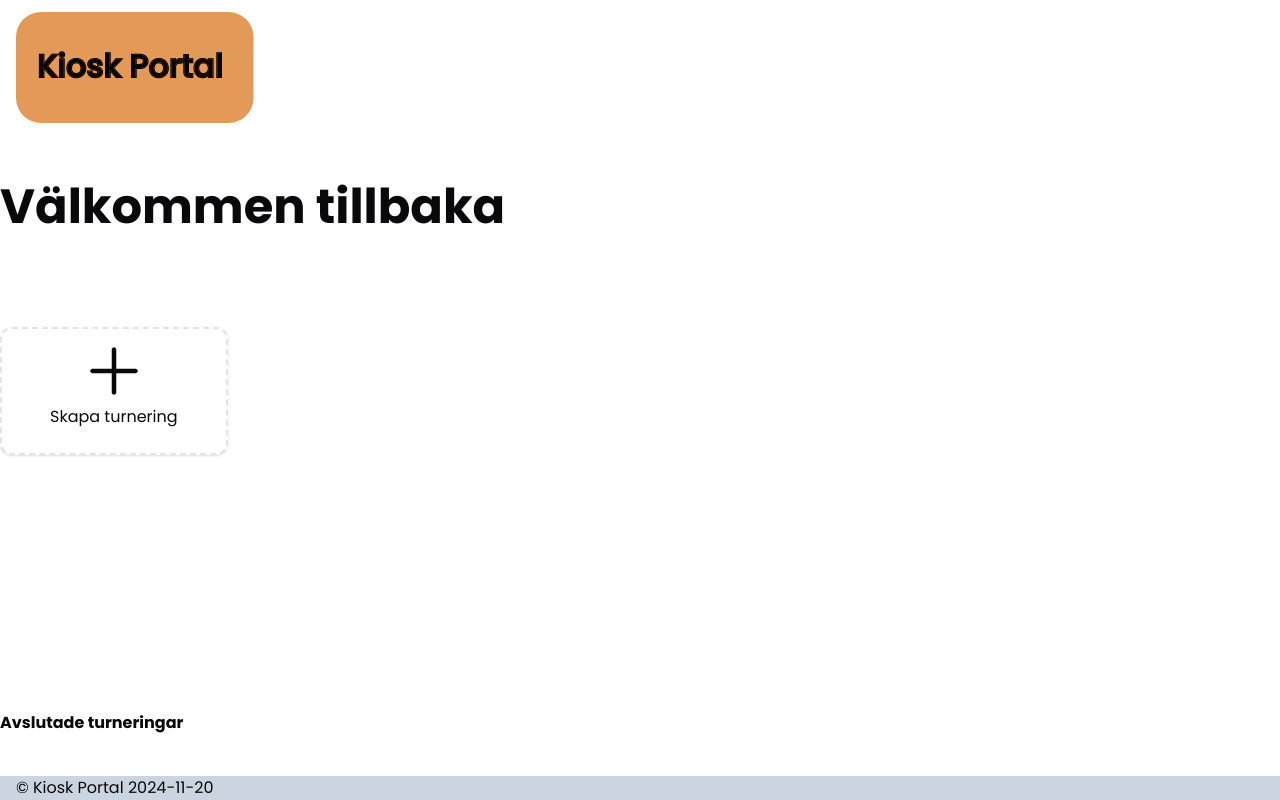
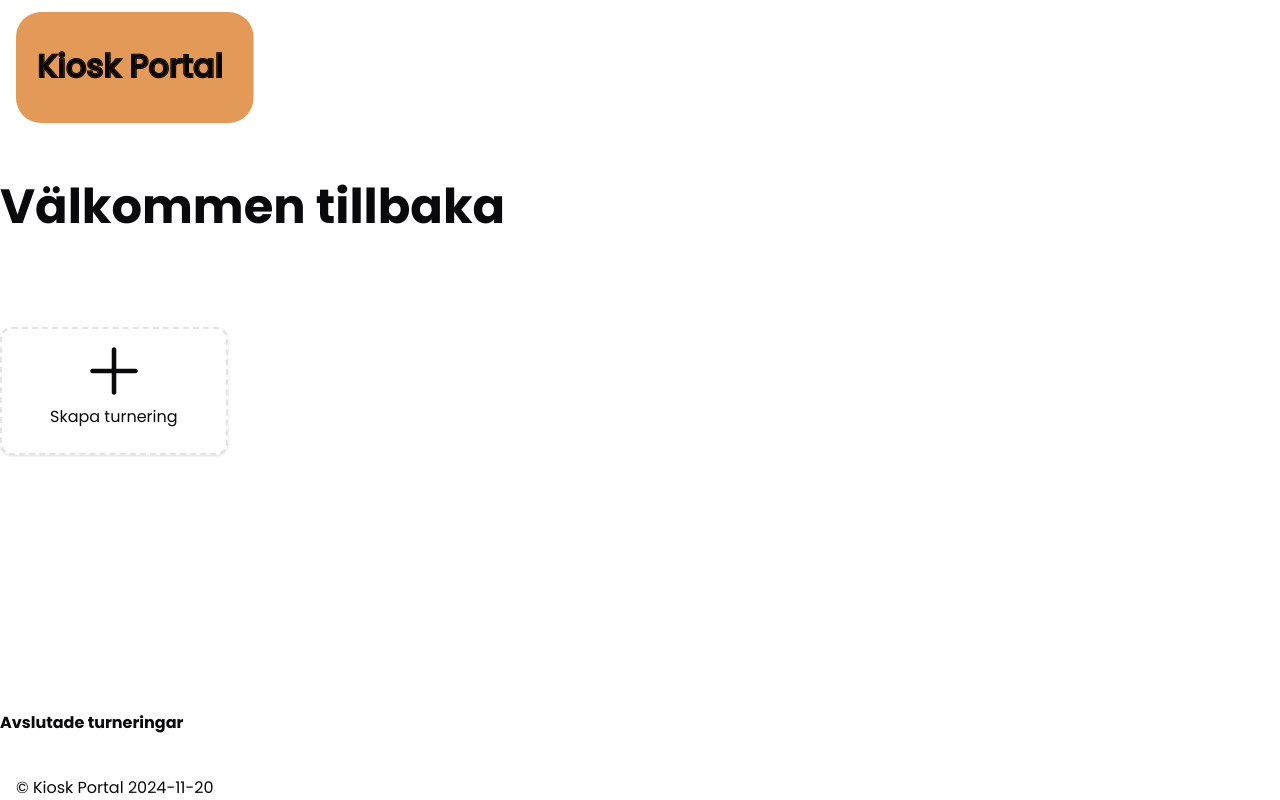
Before and after one commit to Camilla-bjorkcom/kioskportal-orebrocupen, a React (Vite) app: page / in a window 1280 px wide. Built offline with nearby package versions, Linux system fonts and the light colour scheme.

Commit message:
footer color change

```diff
--- a/src/components/footer.tsx
+++ b/src/components/footer.tsx
@@ -1,6 +1,6 @@
 const Footer: React.FC = () => {
     return (
-        <footer className="bg bg-slate-300">
+        <footer className="bg">
             <div className="container mx-auto px-4 flex">
 
                 <div>
```
